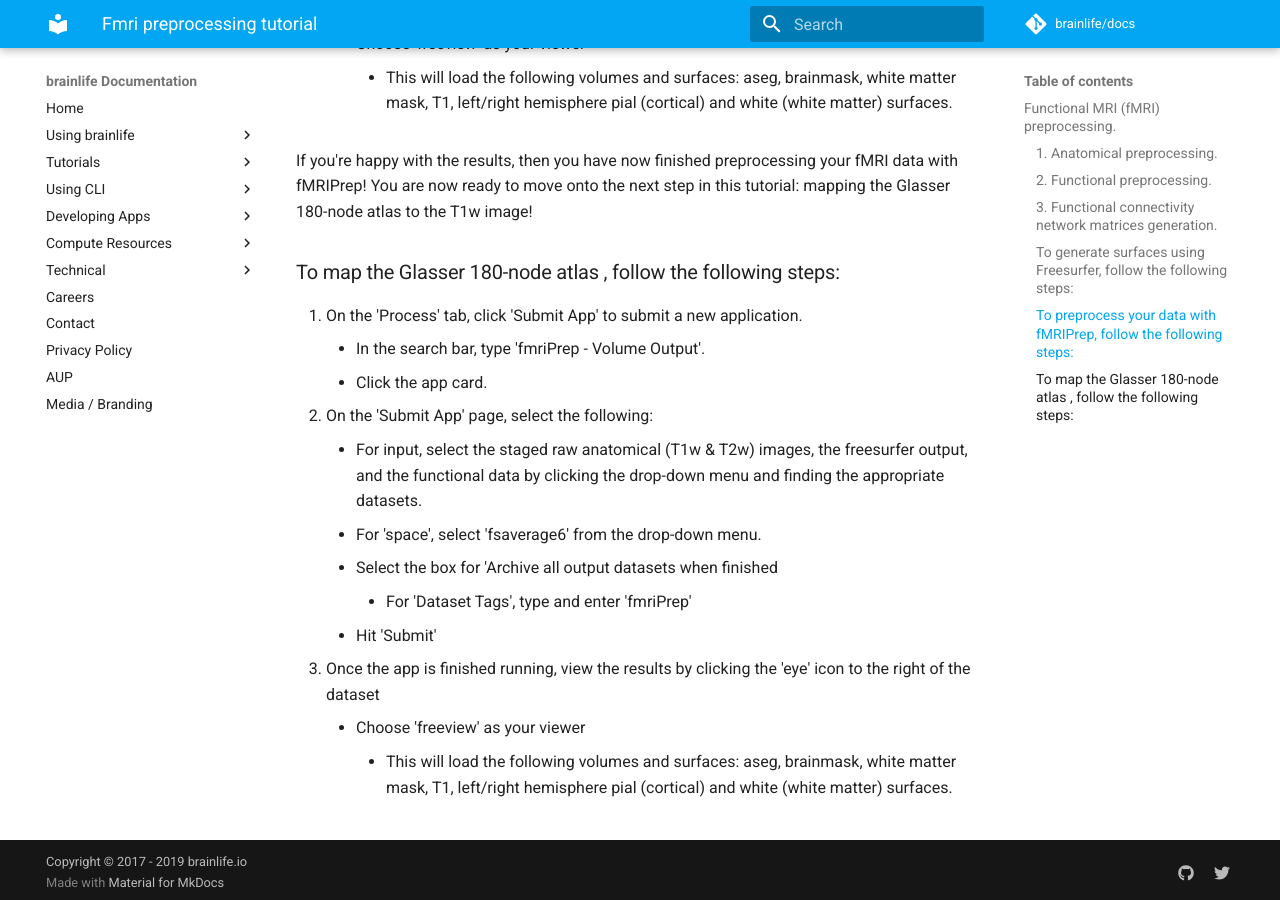
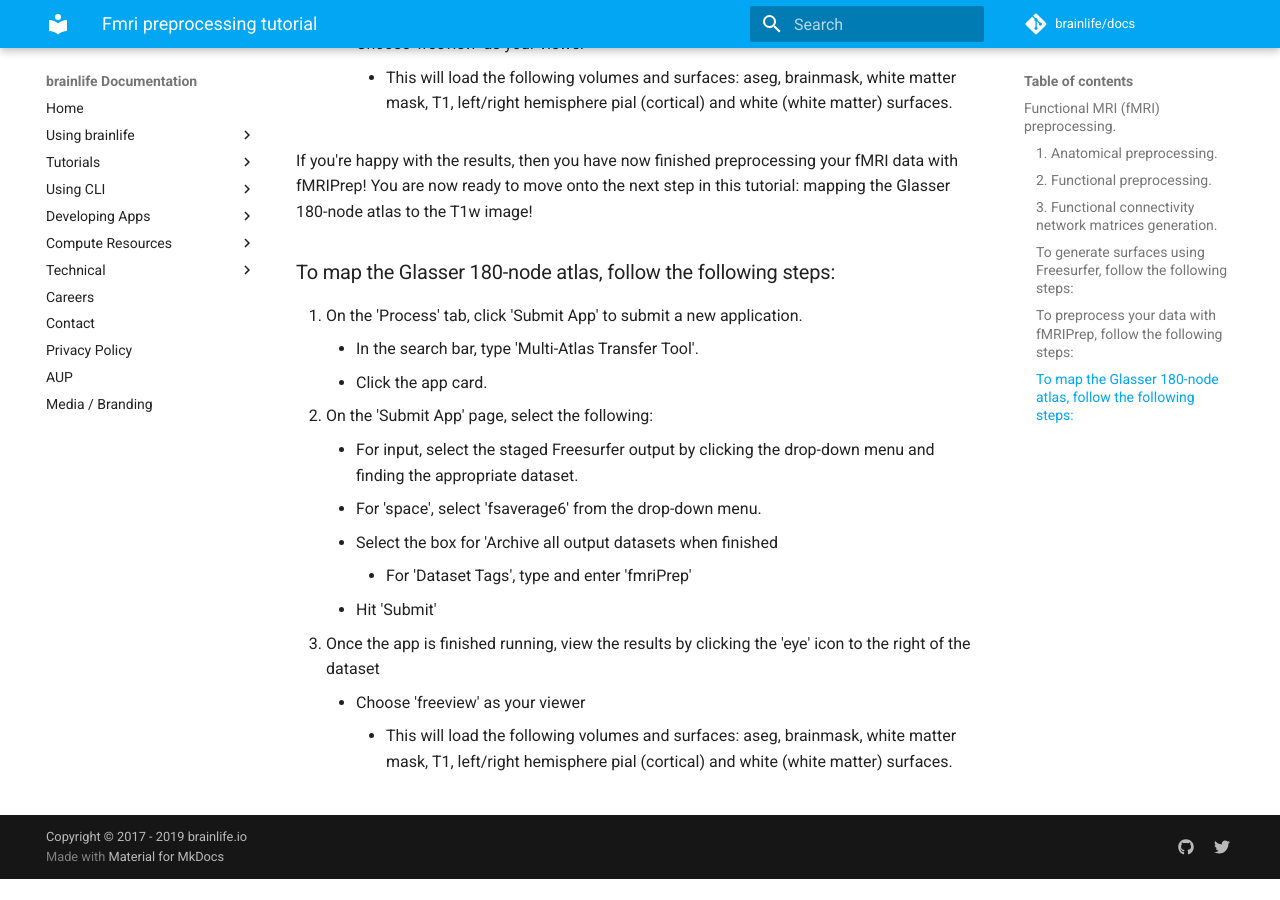
Before and after one commit to brainlife/docs, an MkDocs documentation site: the page built from docs/tutorial/fmri-preprocessing-tutorial.md, in a window 1280 px wide and 900 px high, scrolled down 5510 px. Built offline with MkDocs 1.6.1 and Material for MkDocs 9.7.7, drawn with Linux system fonts in a browser that asks for light colours; comment, search, counter and statistics services are not loaded; after the commit the page ends 6389 px from its top, so only the background shows below that.

Commit message:
Update fmri-preprocessing-tutorial.md

```diff
--- a/docs/tutorial/fmri-preprocessing-tutorial.md
+++ b/docs/tutorial/fmri-preprocessing-tutorial.md
@@ -89,13 +89,13 @@
 
 If you're happy with the results, then you have now finished preprocessing your fMRI data with fMRIPrep! You are now ready to move onto the next step in this tutorial: mapping the Glasser 180-node atlas to the T1w image!
 
-### To map the Glasser 180-node atlas , follow the following steps:
+### To map the Glasser 180-node atlas, follow the following steps:
 
 1. On the 'Process' tab, click 'Submit App' to submit a new application.
-    * In the search bar, type 'fmriPrep - Volume Output'.
+    * In the search bar, type 'Multi-Atlas Transfer Tool'.
     * Click the app card.
 1. On the 'Submit App' page, select the following:
-    * For input, select the staged raw anatomical (T1w & T2w) images, the freesurfer output, and the functional data by clicking the drop-down menu and finding the appropriate datasets.
+    * For input, select the staged Freesurfer output by clicking the drop-down menu and finding the appropriate dataset.
     * For 'space', select 'fsaverage6' from the drop-down menu.
     * Select the box for 'Archive all output datasets when finished
         * For 'Dataset Tags', type and enter 'fmriPrep'
```
